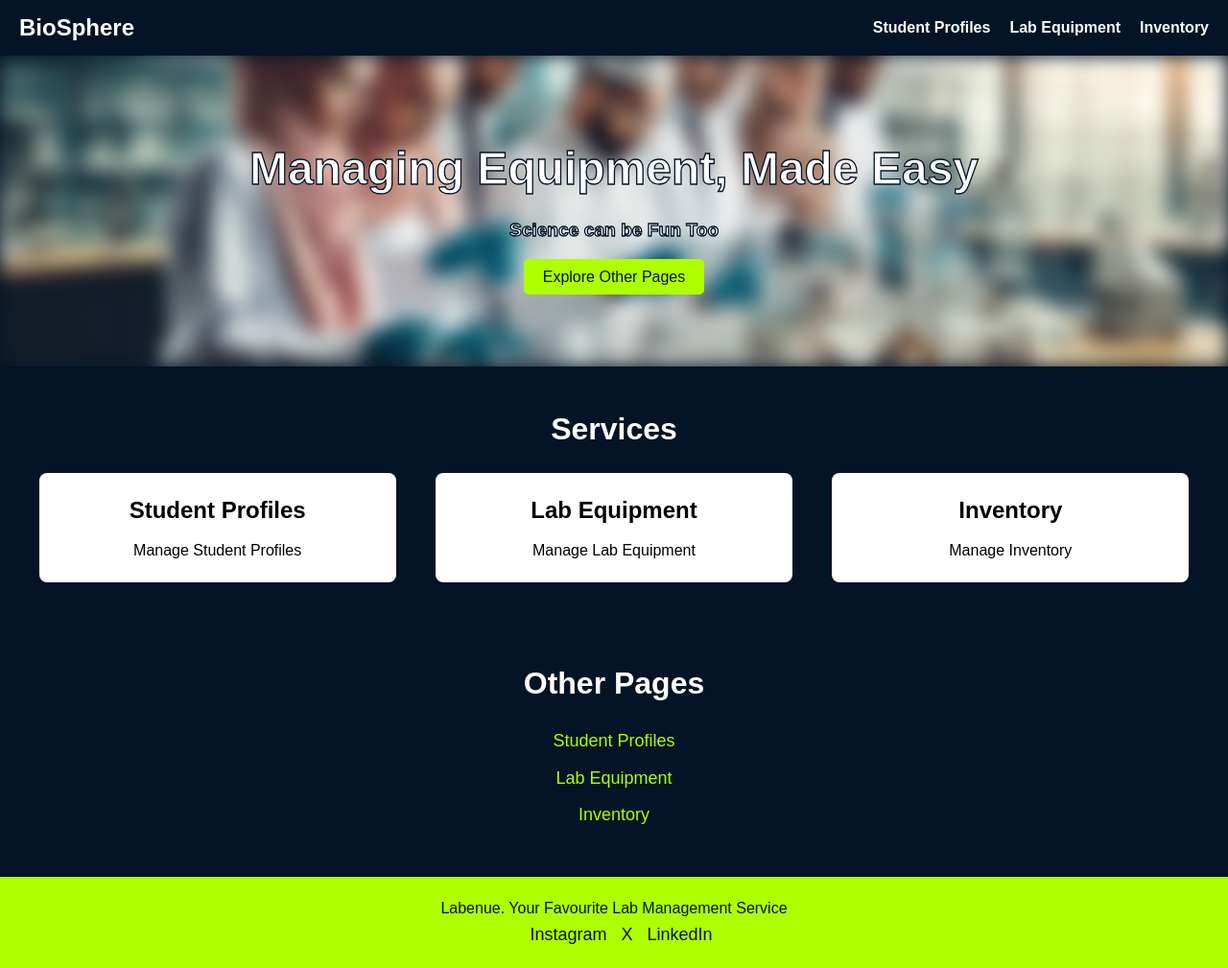
After one commit to Kernel-P4N1C/SWAP-Project, a PHP site: page /lab_home.php in a window 1280 px wide. The commit adds this page. Shown: the whole page at 96% size. Run offline with PHP 8.4, Linux system fonts and the light colour scheme.

Commit message:
Add files via upload

```diff
--- /dev/null
+++ b/SWAP-Project/css/lab_home.css
@@ -0,0 +1,174 @@
+/* General Styles */
+* {
+    margin: 0;
+    padding: 0;
+    box-sizing: border-box;
+}
+
+body {
+    font-family: Arial, sans-serif;
+    line-height: 1.6;
+    background-color: #041325;
+}
+
+header {
+    background-color: #041325;
+    color: white;
+    padding: 10px 0;
+}
+
+nav {
+    display: flex;
+    justify-content: space-between;
+    align-items: center;
+    padding: 0 20px;
+}
+
+nav .logo a {
+    color: white;
+    font-size: 24px;
+    text-decoration: none;
+    font-weight: bold;
+}
+
+.nav_link {
+    list-style: none;
+    display: flex;
+    font-weight: bold;
+}
+
+.nav_link li {
+    margin-left: 20px;
+}
+
+.nav_link a {
+    color: white;
+    text-decoration: none;
+}
+
+.sec {
+    position: relative;
+    color: white;
+    padding: 80px 20px;
+    text-align: center;
+    overflow: hidden;
+}
+
+.sec::before {
+    content: '';
+    position: absolute;
+    top: 0;
+    left: 0;
+    width: 100%;
+    height: 100%;
+    background: url('/SWAP-Project/images/homepage.jpeg') no-repeat center center/cover;
+    filter: blur(10px);
+    z-index: -1;
+}
+
+.sec h1, .sec p {
+    -webkit-text-stroke: 1.3px #041325;
+}
+
+.sec_t h1 {
+    font-size: 3rem;
+    margin-bottom: 10px;
+}
+
+.sec_t p {
+    font-size: 1.2rem;
+    margin-bottom: 20px;
+    font-weight: bold;
+}
+
+.sec .btn {
+    padding: 10px 20px;
+    background-color: #aeff00;
+    color: #041325;
+    text-decoration: none;
+    border-radius: 5px;
+}
+
+.ch_page {
+    background-color: #041325;
+    padding: 40px 20px;
+    text-align: center;
+}
+
+.ch_page h2 {
+    font-size: 2rem;
+    margin-bottom: 20px;
+    color: white;
+}
+
+.ch_page_card {
+    display: flex;
+    justify-content: space-around;
+}
+
+.card {
+    background-color: white;
+    padding: 20px;
+    width: 30%;
+    border-radius: 8px;
+}
+
+.card h3 {
+    font-size: 1.5rem;
+    margin-bottom: 10px;
+}
+
+.others {
+    background-color: #041325;
+    padding: 40px 20px;
+    text-align: center;
+}
+
+.others h2 {
+    font-size: 2rem;
+    margin-bottom: 20px;
+    color: white;
+}
+
+.others ul {
+    list-style: none;
+    font-size: large;
+    color: #aeff00;
+    justify-content: space-around;
+}
+
+.others li {
+    margin-bottom: 10px;
+}
+
+.others a {
+    color: #aeff00;
+    text-decoration: none;
+}
+
+footer {
+    background-color: #aeff00;
+    color: #041325;
+    padding: 20px 0;
+    text-align: center;
+}
+
+.footer p {
+    margin-bottom: 10px;
+}
+
+.social_links {
+    list-style: none;
+    display: flex;
+    justify-content: center;
+}
+
+.social_links li {
+    margin-left: 15px;
+}
+
+.social_links a {
+    color: #041325;
+    text-decoration: none;
+    font-size: 18px;
+}
--- /dev/null
+++ b/SWAP-Project/lab_home.php
@@ -0,0 +1,68 @@
+<!DOCTYPE html>
+<html lang="en">
+<head>
+    <meta charset="UTF-8">
+    <meta name="viewport" content="width=device-width, initial-scale=1.0">
+    <title>Home Page</title>
+    <link rel="stylesheet" href="/SWAP-Project/css/lab_home.css">
+</head>
+<body>
+
+    <header>
+        <nav>
+            <div class="logo">
+                <a href="#">BioSphere</a>
+            </div>
+            <ul class="nav_link">
+                <li><a href="#">Student Profiles</a></li>
+                <li><a href="#">Lab Equipment</a></li>
+                <li><a href="/SWAP-Project/login.php">Inventory</a></li>
+            </ul>
+        </nav>
+    </header>
+
+    <section class="sec">
+        <div class="sec_t">
+            <h1>Managing Equipment, Made Easy</h1>
+            <p>Science can be Fun Too</p>
+            <a href="#others" class="btn">Explore Other Pages</a>
+        </div>
+    </section>
+
+    <section id="ch_page" class="ch_page">
+        <h2>Services</h2>
+        <div class="ch_page_card">
+            <div class="card">
+                <h3>Student Profiles</h3>
+                <p>Manage Student Profiles</p>
+            </div>
+            <div class="card">
+                <h3>Lab Equipment</h3>
+                <p>Manage Lab Equipment</p>
+            </div>
+            <div class="card" href="/SWAP-Project/login.php">
+                <h3>Inventory</h3>
+                <p>Manage Inventory</p>
+            </div>
+        </div>
+    </section>
+
+    <section id="others" class="others">
+        <h2>Other Pages</h2>
+        <ul>
+            <li><a href="#">Student Profiles</a></li>
+            <li><a href="#">Lab Equipment</a></li>
+            <li><a href="/SWAP-Project/login.php">Inventory</a></li>
+        </ul>
+    </section>
+    <footer>
+            <p>Labenue. Your Favourite Lab Management Service</p>
+            <ul class="social_links">
+                <li><a href="#">Instagram</a></li>
+                <li><a href="#">X</a></li>
+                <li><a href="#">LinkedIn</a></li>
+            </ul>
+    </footer>
+
+</body>
+</html>
--- a/SWAP-Project/login.php
+++ b/SWAP-Project/login.php
@@ -93,7 +93,6 @@ $conn->close();
                 <input type="password" id="password" name="password" required>
                 <button type="submit" name="login">Login</button>
             </form>
-            <a href="index.php" class="back-to-home">← Back to Home</a>
         <?php else: ?>
             <!-- Dashboard -->
             <h2>Dashboard</h2>
@@ -116,8 +115,8 @@ $conn->close();
                         echo "<p>Role not recognized.</p>";
                 }
             ?>
-            <a href="login.php?action=logout" class="button">Logout</a>
         <?php endif; ?>
     </div>
+    <a href="/SWAP-Project/lab_home.php" class="back-to-home">← Go back to site</a>
 </body>
 </html>
--- a/SWAP-Project/student_dashboard.php
+++ b/SWAP-Project/student_dashboard.php
@@ -106,6 +106,7 @@ $requests = $request_result->fetch_all(MYSQLI_ASSOC);
         <!-- Sidebar -->
         <div class="sidebar">
             <ul>
+                <li><a class="dashboard-tab">⬚ Dashboard</a></li>
                 <li><a href="#tab1" class="tab-link active">Assignments</a></li>
                 <li><a href="#tab2" class="tab-link">Requests</a></li>
                 <li><a href="#tab3" class="tab-link">New Request</a></li>
```
Also changed, not shown: SWAP-Project/css/dashboard_styles.css (+21 -0 lines), SWAP-Project/css/login_styles.css (+5 -3 lines), SWAP-Project/images/homepage.jpeg (added).
